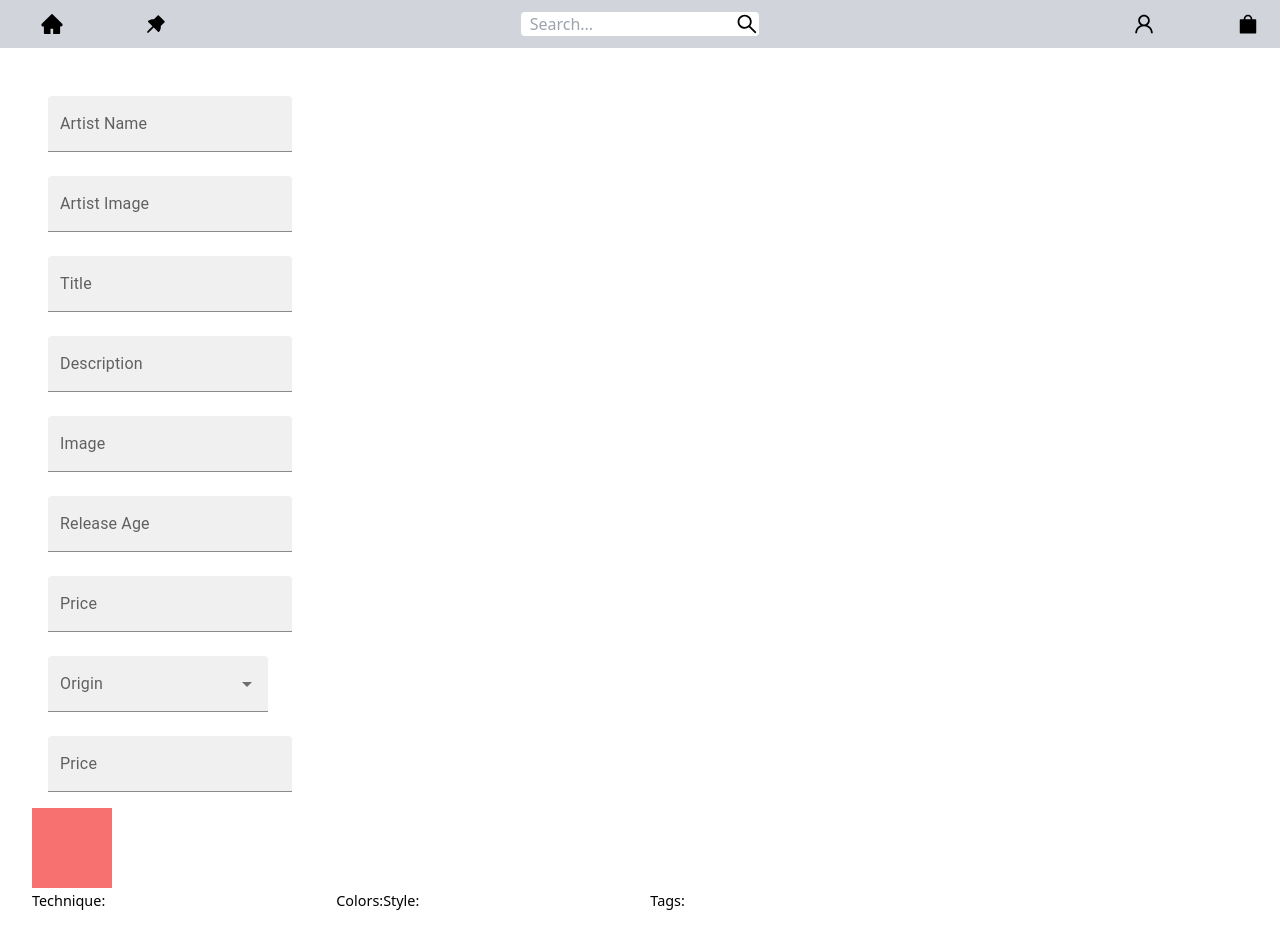
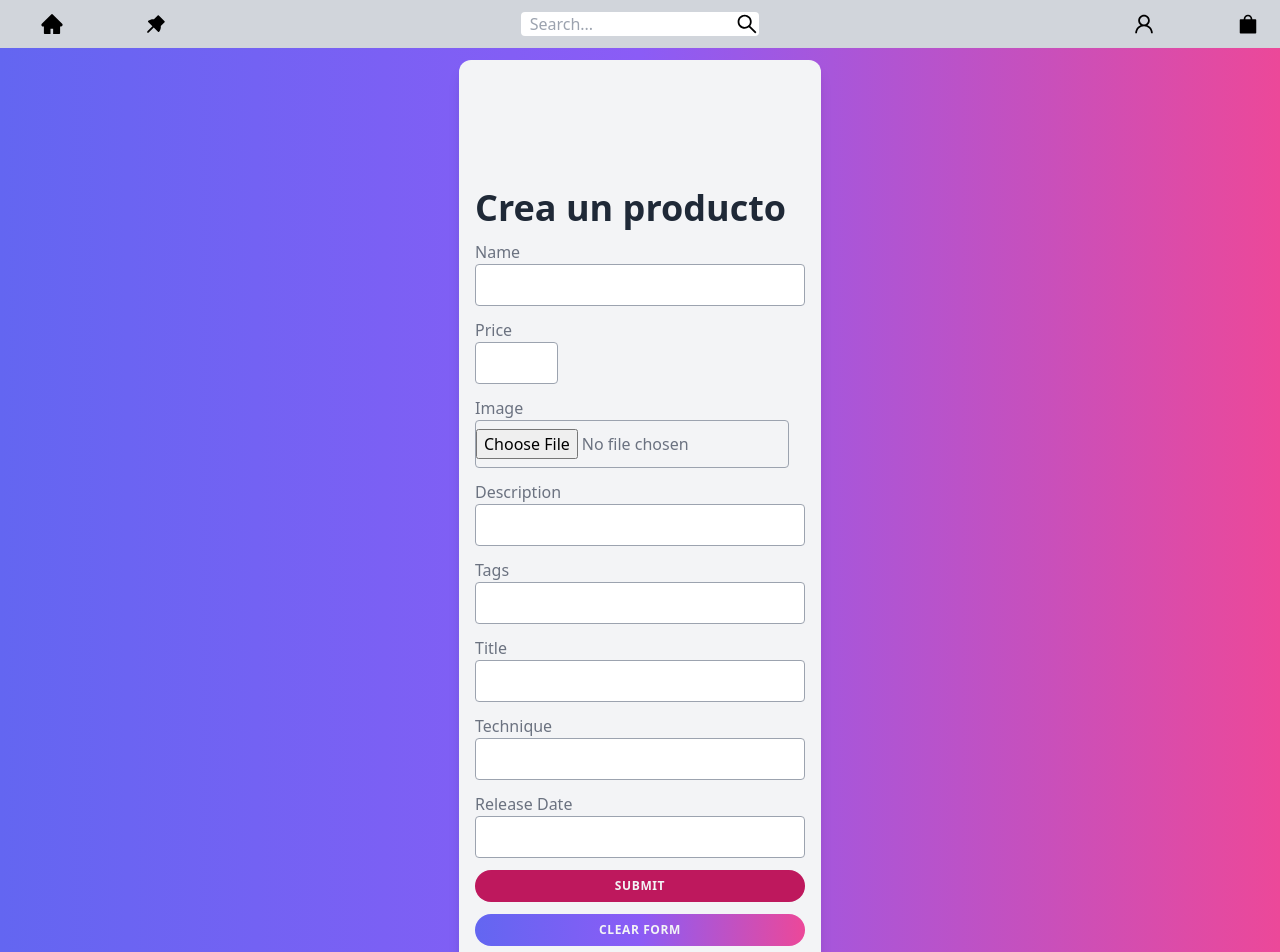
Before and after one commit to AleHP333/Arterest-frontend, a React (Create React App) app: page /creation in a window 1280 px wide. Shown: the top 952 px of the page. Before the commit the page ends 912 px from the top, so only its background shows below. Built offline with nearby package versions, Linux system fonts and the light colour scheme.

Commit message:
Paginado

```diff
--- a/src/App.js
+++ b/src/App.js
@@ -1,17 +1,17 @@
-import './app.css'
-import {BrowserRouter as Router,  Routes, Route} from 'react-router-dom';
-import LandingPage from './components/LandingPage/LandingPage'
-import PostProduct from './pages/postProduct/PostProduct';
-import Faq from './pages/FAQ/Faq';
-import Terms from './pages/Terms/Terms';
-import AboutUs from './pages/AboutUs/AboutUs';
-import ContactUs from './pages/ContactUs/ContactUs';
-import DetailProduct from './components/DetailProduct/DetailProduct';
-import ArtistProfile from './pages/ArtistProfile/ArtistProfile';
+import "./app.css";
+import { BrowserRouter as Router, Routes, Route } from "react-router-dom";
+import LandingPage from "./components/LandingPage/LandingPage";
+import PostProduct from "./pages/postProduct/PostProduct";
+import Faq from "./pages/FAQ/Faq";
+import Terms from "./pages/Terms/Terms";
+import AboutUs from "./pages/AboutUs/AboutUs";
+import ContactUs from "./pages/ContactUs/ContactUs";
+import DetailProduct from "./components/DetailProduct/DetailProduct";
+import ArtistProfile from "./pages/ArtistProfile/ArtistProfile";
 
-import { Home } from './components/Home/Home';
-import NavBar from './components/NavBar/NavBar';
-
+import { Home } from "./components/Home/Home";
+import NavBar from "./components/NavBar/NavBar";
+import CreateProduct from "./components/CreateProduct/CreateProduct";
 
 function App() {
   return (
@@ -20,16 +20,14 @@ function App() {
         <NavBar />
         <Routes>
           <Route exact path="/" element={<LandingPage />} />
-          <Route exact path="/creation" element={<PostProduct />} />
-          <Route  path="/home" element={<Home/>}/>
-          <Route  path="/terms" element={<Terms/>}/>
-          <Route  path="/faq" element={<Faq/>}/>
-          <Route  path="/about" element={<AboutUs/>}/>
-          <Route  path="/contact" element={<ContactUs/>}/>
-          <Route exact path ="/detail/:id" element={<DetailProduct/>} />
-          <Route  path="/artistprofile/:userName" element={<ArtistProfile/>}/>
-
-
+          <Route exact path="/creation" element={<CreateProduct />} />
+          <Route path="/home" element={<Home />} />
+          <Route path="/terms" element={<Terms />} />
+          <Route path="/faq" element={<Faq />} />
+          <Route path="/about" element={<AboutUs />} />
+          <Route path="/contact" element={<ContactUs />} />
+          <Route exact path="/detail/:id" element={<DetailProduct />} />
+          <Route path="/artistprofile/:userName" element={<ArtistProfile />} />
         </Routes>
       </Router>
     </>
--- a/src/components/CreateProduct/CreateProduct.jsx
+++ b/src/components/CreateProduct/CreateProduct.jsx
@@ -45,7 +45,7 @@ const CreateProduct = () => {
       releaseDate: Yup.string()
         .max(15, "Must be 15 characters or less")
         .required("Required"),
-      price: Yup.number().max(20, "Must be 20 or less").required("Required"),
+      price: Yup.number().min(1, "Must be more than 1").required("Required"),
       tags: Yup.string()
         .oneOf(["other"], "Invalid Category")
         .required("Required"),
@@ -76,17 +76,17 @@ const CreateProduct = () => {
     },
   });
   return (
-    <div className="bg-gray-100 rounded-xl flex w-full min-h-screen justify-center items-center">
-      <div className="flex justify-between flex-col">
+    <div className="flex w-full min-h-screen justify-center items-center shadow-lg p-2 bg-gradient-to-r from-indigo-500 via-purple-500 to-pink-500">
+      <div className="flex justify-between flex-col shadow-lg bg-gray-100 rounded-xl my-1">
         <form
           onSubmit={formik.handleSubmit}
           className="flex justify-between flex-col px-4 my-32 max-w-3xl mx-auto space-y-3"
         >
-          <h1 className="text-4xl font-semibold text-gray-600">Crea un producto</h1>
+          <h1 className="text-4xl font-bold text-gray-800">Crea un producto</h1>
           <div className="">
-            <label htmlFor="userName">Name</label>
+            <label htmlFor="userName" className="text-gray-500">Name</label>
             <input
-              className="border border-gray-400 block py-2 w-full rounded focus:outline-none focus:border-teal-500"
+              className="border border-gray-400 block py-2 w-full rounded outline hover:outline-white"
               id="userName"
               name="userName"
               type="text"
@@ -98,10 +98,10 @@ const CreateProduct = () => {
             )}
           </div>
 
-          <div className="w-1/4">
+          <div className="w-1/4 text-gray-500">
             <label htmlFor="price">Price</label>
             <input
-              className="border border-gray-400 block py-2 w-full rounded focus:outline-none focus:border-teal-500"
+              className="border border-gray-400 block py-2 w-full rounded  focus:border-teal-500"
               id="price"
               name="price"
               type="text"
@@ -112,11 +112,11 @@ const CreateProduct = () => {
               <p className="text-sm text-red-500">{formik.errors.price}</p>
             )}
           </div>
-          <div className="flex space-x-4">
+          <div className="flex space-x-4 text-gray-500">
             <div>
               <label htmlFor="img">Image</label>
               <input
-                className="border border-gray-400 block py-2 w-full rounded focus:outline-none focus:border-teal-500"
+                className="border border-gray-400 block py-2 w-full rounded focus:border-teal-500"
                 id="img"
                 name="img"
                 type="file"
@@ -135,10 +135,10 @@ const CreateProduct = () => {
             </div>
           </div>
 
-          <div>
+          <div className="text-gray-500">
             <label htmlFor="description">Description</label>
             <input
-              className="border border-gray-400 block py-2 w-full rounded focus:outline-none focus:border-teal-500"
+              className="border border-gray-400 block py-2 w-full rounded focus:border-teal-500"
               id="description"
               name="description"
               type="text"
@@ -152,10 +152,10 @@ const CreateProduct = () => {
             )}
           </div>
 
-          <div>
+          <div className="text-gray-500">
             <label htmlFor="tags">Tags</label>
             <input
-              className="border border-gray-400 block py-2 w-full rounded focus:outline-none focus:border-teal-500"
+              className="border border-gray-400 block py-2 w-full rounded focus:border-teal-500"
               id="tags"
               name="tags"
               type="text"
@@ -166,10 +166,10 @@ const CreateProduct = () => {
               <p className="text-sm text-red-500">{formik.errors.tags}</p>
             )}
           </div>
-          <div>
+          <div className="text-gray-500">
             <label htmlFor="title">Title</label>
             <input
-              className="border border-gray-400 block py-2 w-full rounded focus:outline-none focus:border-teal-500"
+              className="border border-gray-400 block py-2 w-full rounded focus:border-teal-500"
               id="title"
               name="title"
               type="text"
@@ -180,10 +180,10 @@ const CreateProduct = () => {
               <p className="text-sm text-red-500">{formik.errors.title}</p>
             )}
           </div>
-          <div>
+          <div className="text-gray-500">
             <label htmlFor="technique">Technique</label>
             <input
-              className="border border-gray-400 block py-2 w-full rounded focus:outline-none focus:border-teal-500"
+              className="border border-gray-400 block py-2 w-full rounded focus:border-teal-500"
               id="technique"
               name="technique"
               type="text"
@@ -194,10 +194,10 @@ const CreateProduct = () => {
               <p className="text-sm text-red-500">{formik.errors.technique}</p>
             )}
           </div>
-          <div>
+          <div className="text-gray-500">
             <label htmlFor="releaseDate">Release Date</label>
             <input
-              className="border border-gray-400 block py-2 w-full rounded focus:outline-none focus:border-teal-500"
+              className="border border-gray-400 block py-2 w-full rounded focus:border-teal-500"
               id="releaseDate"
               name="releaseDate"
               type="text"
@@ -210,13 +210,13 @@ const CreateProduct = () => {
               </p>
             )}
           </div>
-          <button type="Submit" className="rounded-full py-2 px3 uppercase text-xs font-bold tracking-wider bg-rose-600 text-gray-100">
+          <button type="Submit" className="rounded-full py-2 px3 uppercase text-xs font-bold tracking-wider bg-pink-700 text-gray-100">
             Submit
           </button>
           <button
             type="button"
             onClick={formik.handleReset}
-            className="rounded-full py-2 px3 uppercase text-xs font-bold tracking-wider bg-orange-100"
+            className="rounded-full py-2 px3 uppercase text-xs font-bold tracking-wider bg-gradient-to-r from-indigo-500 via-purple-500 to-pink-500 text-gray-100"
           >
             Clear form
           </button>
```
Also changed, not shown: src/components/Home/Home.jsx (+79 -4 lines).
